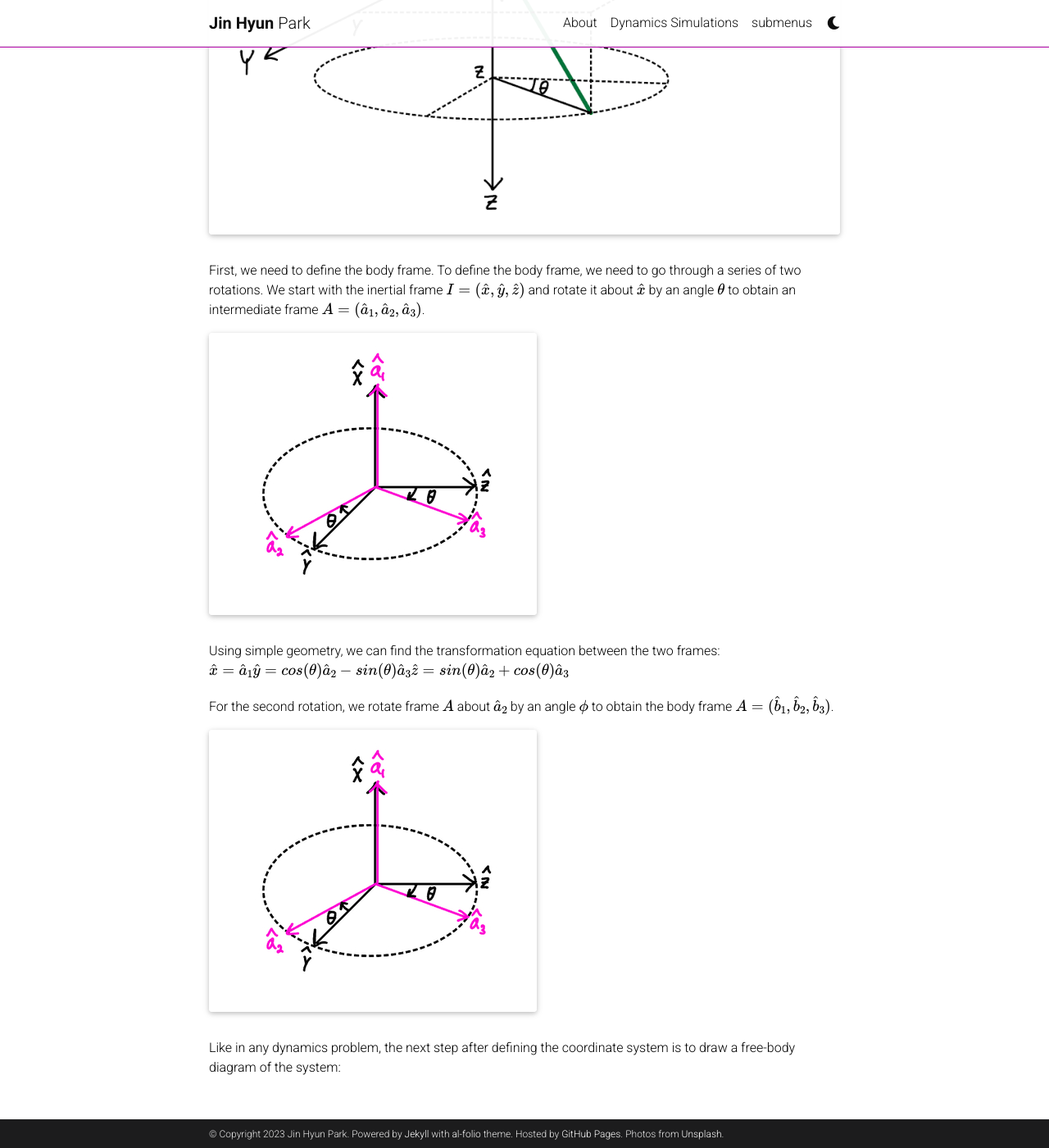
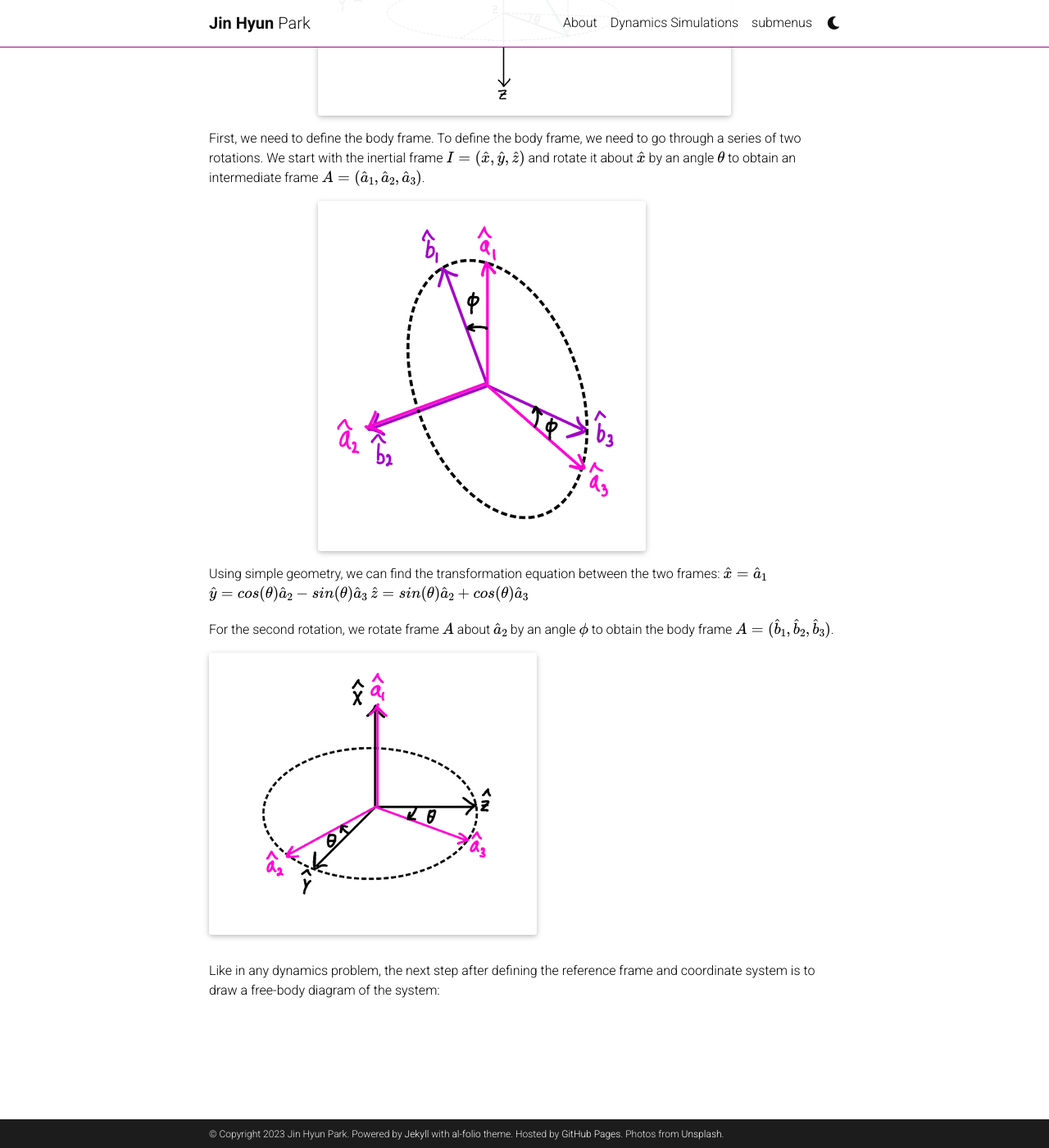
Before and after one commit to jinhyunpark2459/jinhyunpark2459.github.io, a Jekyll site: the page built from _projects/single_pendulum.md, in a window 1280 px wide and 1400 px high, scrolled down 829 px. Shown: the whole window at 82% size. Built offline with Jekyll 4.4.1, drawn with Linux system fonts in a browser that asks for light colours; full-size pictures stand in for the smaller copies a plugin makes; comment, search, counter and statistics services are not loaded; a style sheet for code colours, icons or effects is not loaded.

Commit message:
Update single_pendulum.md

```diff
--- a/_projects/single_pendulum.md
+++ b/_projects/single_pendulum.md
@@ -16,30 +16,31 @@ The Newton-Euler approach is the standard $$\sum \mathbf{F}=m\mathbf{a}$$ (linea
 
 In general, you need 6 coordinates to fully describe the position and orientation of a rigid body in 3D space (three for position and three for orientation). Constraining the pendulum to be rigidly attached to the base reduces this to 3 coordinates (three angles). The no-twist condition further reduces this to two angles. I defined these two angles as $$\theta$$ and $$\phi$$. Hence solving for the motion of the pendulum boils down to solving for the time evolution of these two angles.
 
-<p align="center">
-<div class="row mt-3">
-    <div class="col-sm mt-3 mt-md-0">
+<div class="row justify-content-sm-center">
+    <div class="col-sm-8 mt-3 mt-md-0">
         {% include figure.html path="assets/img/angles.png" class="img-fluid rounded z-depth-1" %}
     </div>
 </div>
-</p>
 
 
 First, we need to define the body frame. To define the body frame, we need to go through a series of two rotations. We start with the inertial frame $$I=(\hat{x},\hat{y},\hat{z})$$ and rotate it about $$\hat{x}$$ by an angle $$\theta$$ to obtain an intermediate frame $$A=(\hat{a}_1,\hat{a}_2,\hat{a}_3)$$.
 
-<p align="center">
-<div class="row mt-3">
-    <div class="col-sm mt-3 mt-md-0">
-        {% include figure.html path="assets/img/rotation1.jpg" class="img-fluid rounded z-depth-1" %}
+
+<div class="row justify-content-sm-center">
+    <div class="col-sm-8 mt-3 mt-md-0">
+        {% include figure.html path="assets/img/rotation2.jpg" class="img-fluid rounded z-depth-1" %}
     </div>
 </div>
-</p>
 
 
 Using simple geometry, we can find the transformation equation between the two frames:
 $$
 \hat{x}=\hat{a}_1
+$$
+$$
 \hat{y}=cos(\theta)\hat{a}_2-sin(\theta)\hat{a}_3
+$$
+$$
 \hat{z}=sin(\theta)\hat{a}_2+cos(\theta)\hat{a}_3
 $$
 
@@ -53,4 +54,4 @@ For the second rotation, we rotate frame $$A$$ about $$\hat{a}_2$$ by an angle $
 </div>
 </p>
 
-Like in any dynamics problem, the next step after defining the coordinate system is to draw a free-body diagram of the system:
+Like in any dynamics problem, the next step after defining the reference frame and coordinate system is to draw a free-body diagram of the system:
```
